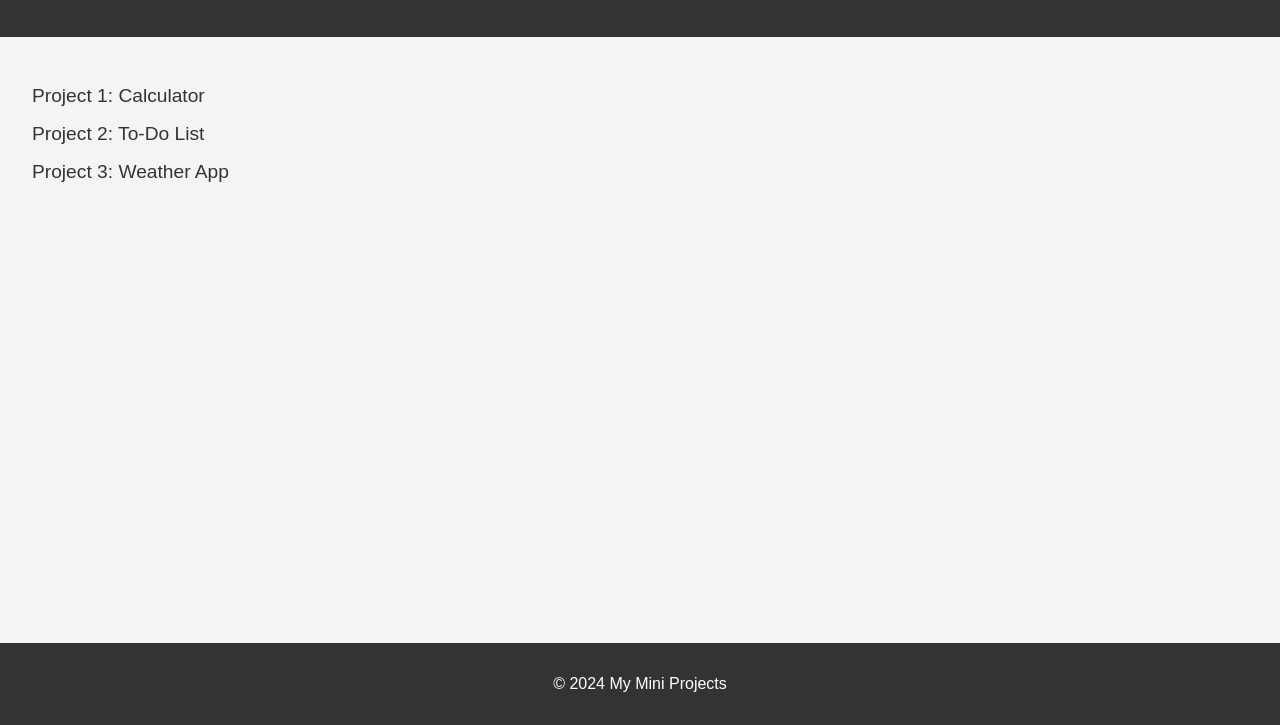
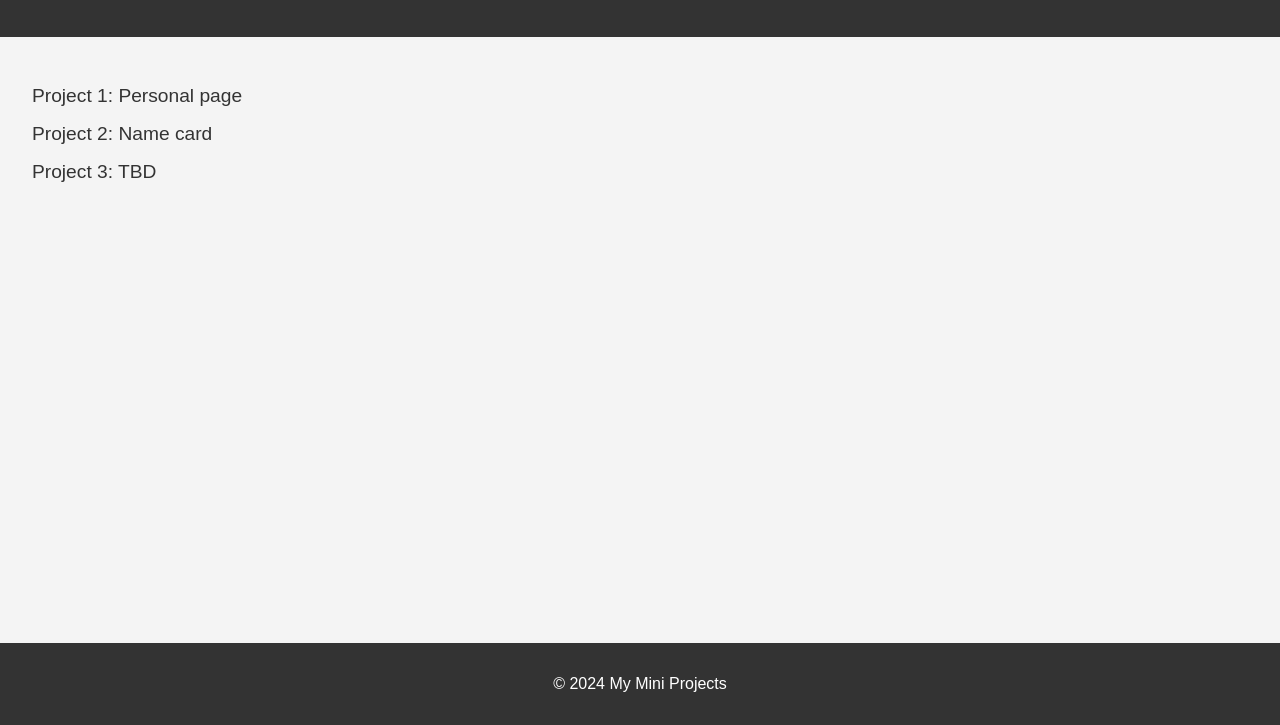
Before and after one commit to thunhan/scrimba, a plain HTML site: page index.html in a window 1280 px wide. Shown: the part 75-800 px from the top of the page. Drawn offline with Linux system fonts and the light colour scheme.

Commit message:
Update project titles in README.md and index.html for clarity

```diff
--- a/index.html
+++ b/index.html
@@ -12,9 +12,9 @@
     </header>
     <main>
         <ul id="projects-list">
-            <li><a href="project1.html">Project 1: Calculator</a></li>
-            <li><a href="project2.html">Project 2: To-Do List</a></li>
-            <li><a href="project3.html">Project 3: Weather App</a></li>
+            <li><a href="#">Project 1: Personal page</a></li>
+            <li><a href="#">Project 2: Name card</a></li>
+            <li><a href="#">Project 3: TBD</a></li>
             <!-- Add more projects as needed -->
         </ul>
     </main>
```
Also changed, not shown: README.md.
